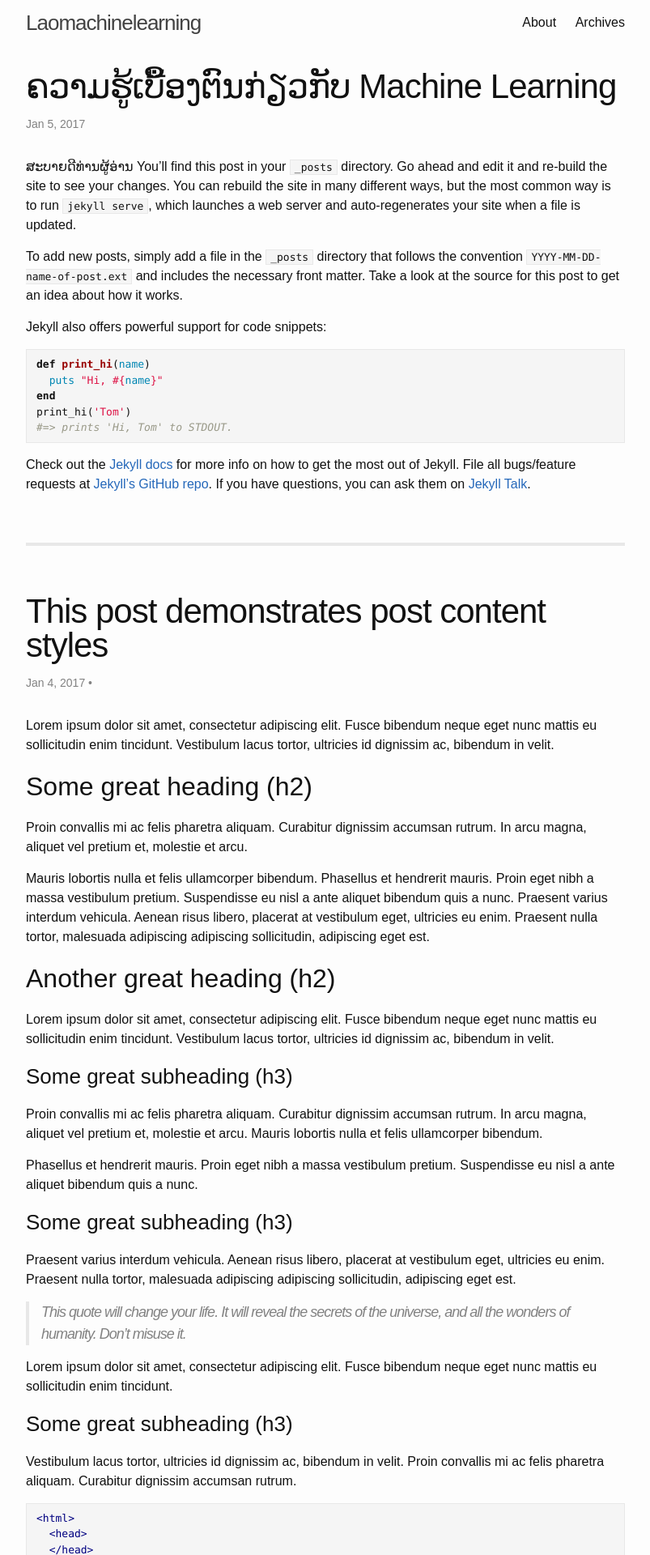
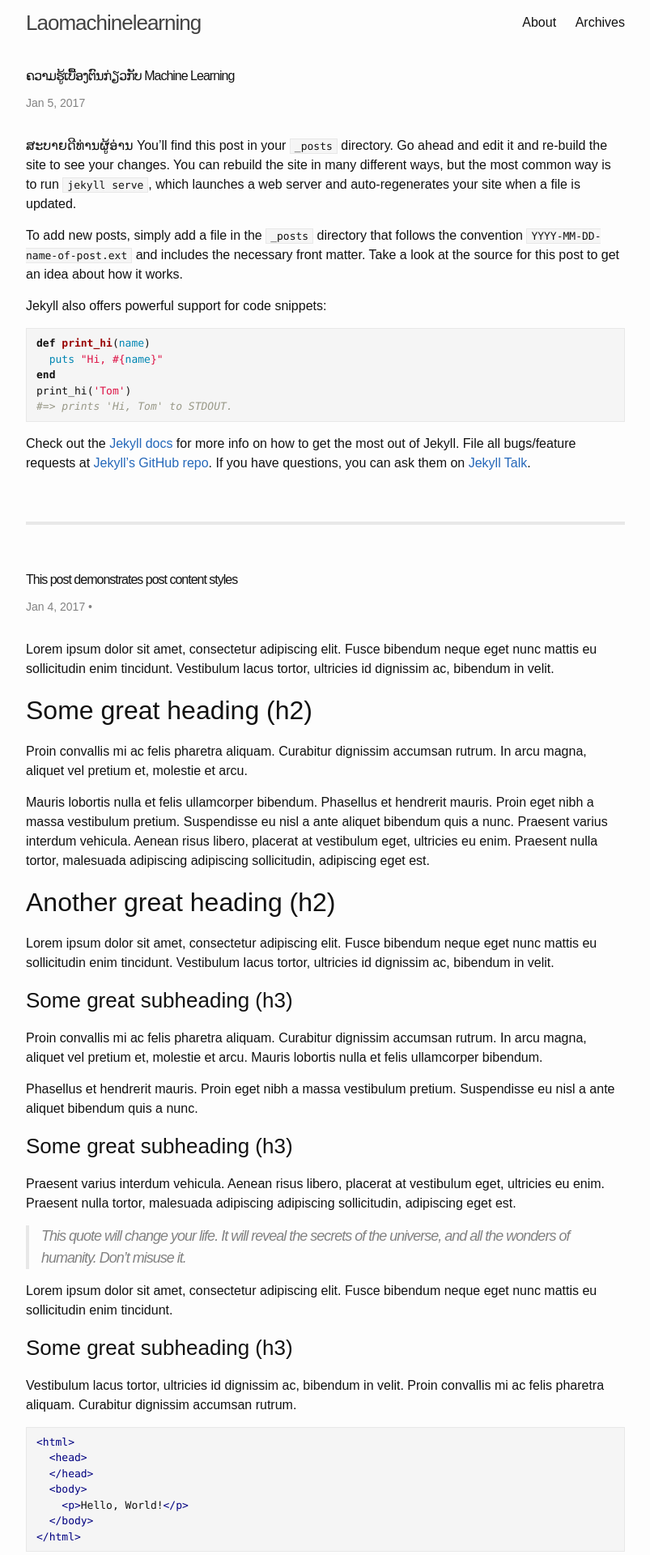
Before and after one commit to laomachinelearning/laomachinelearning.github.io, a Jekyll site: the page built from index.html, in a window 1280 px wide. Shown: the top 1920 px of the page at 81% size, without its empty margins (238-1041 px from the left). Built offline with Jekyll 4.4.1, drawn with Linux system fonts in a browser that asks for light colours; the list of posts is cut into pages by our own code.

Commit message:
Update _layout.scss

```diff
--- a/_sass/whiteglass/_layout.scss
+++ b/_sass/whiteglass/_layout.scss
@@ -148,7 +148,7 @@
 }
 
 .post-title {
-  font-size: 42px;
+  font-size: 16px;
   letter-spacing: -1px;
   line-height: 1;
 
```
